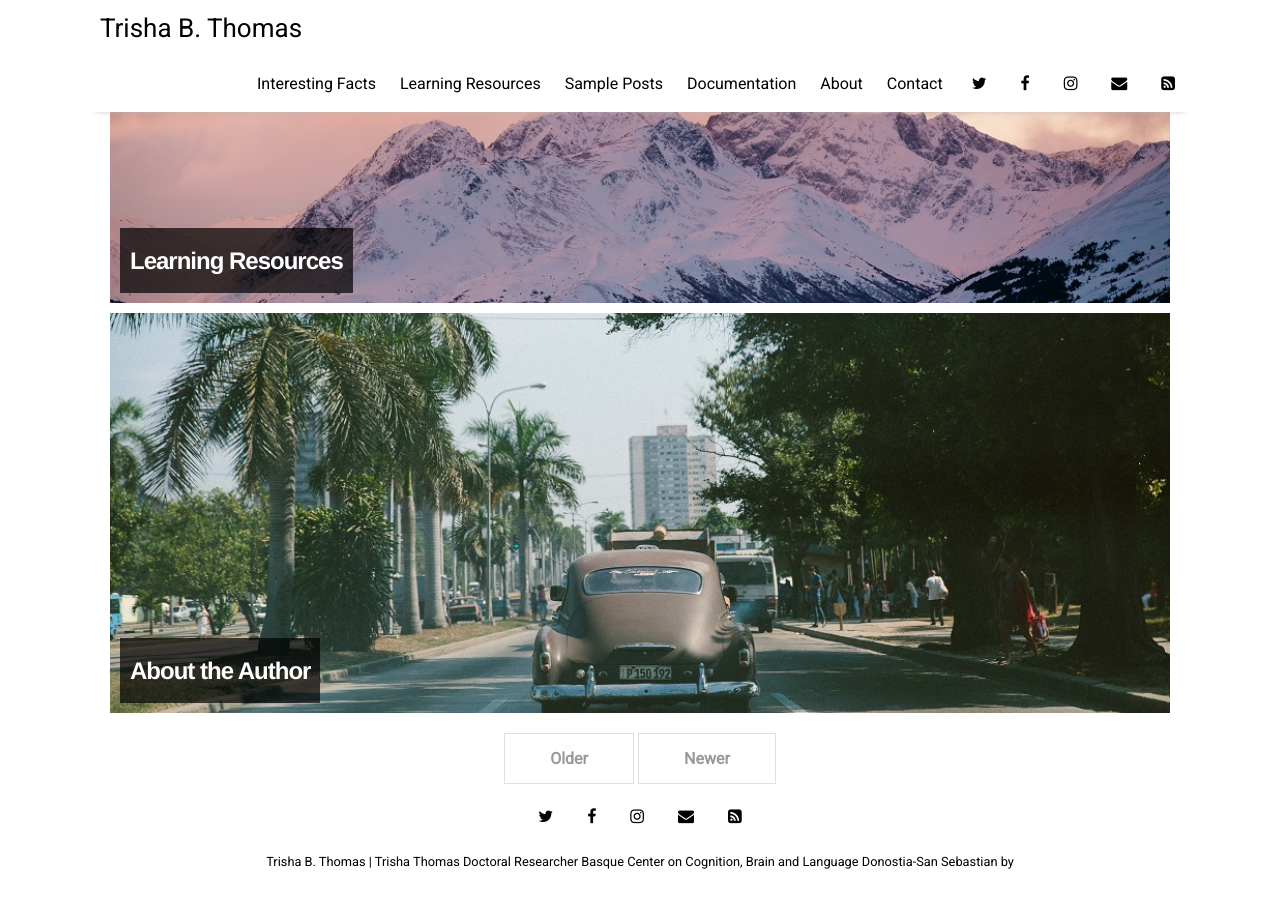
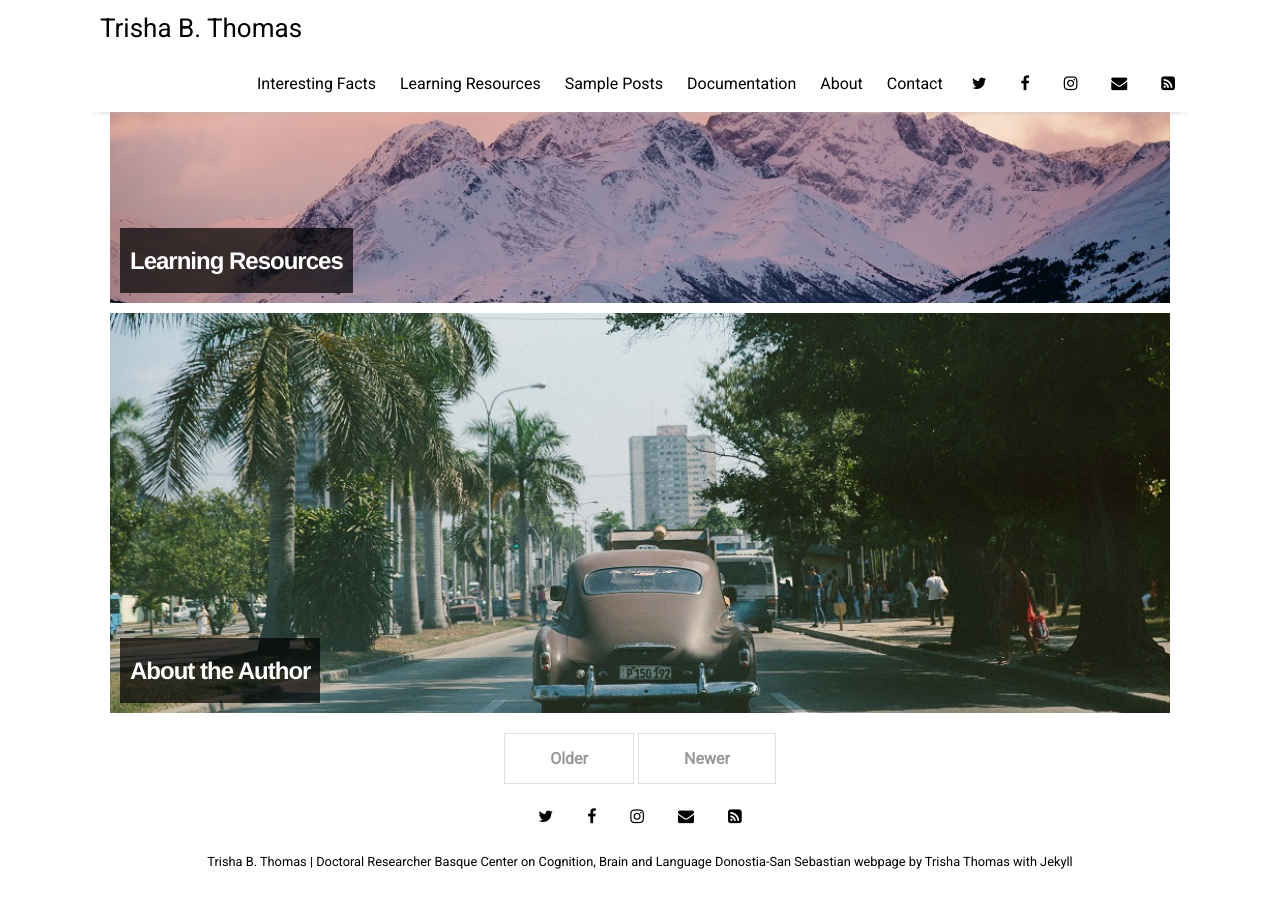
Before and after one commit to tthomas840/tthomas840.github.io, a Jekyll site: the page built from index.html, in a window 1280 px wide and 900 px high, scrolled down 1398 px. Built offline with Jekyll 4.4.1, drawn with Linux system fonts in a browser that asks for light colours; nearby versions of some CDN libraries; the list of posts is cut into pages by our own code.

Commit message:
Update _config.yml

```diff
--- a/_config.yml
+++ b/_config.yml
@@ -11,8 +11,8 @@ plugins:             [jekyll-paginate, jekyll-sitemap, jekyll-feed, jekyll-seo-t
 
 # Customise atom feed settings (this is where Jekyll-Feed gets configuration information)
 title:		           "Trisha B. Thomas"
-description:	       "Trisha Thomas  Doctoral Researcher  Basque Center on Cognition, Brain and Language  Donostia-San Sebastian"
-
+description:	       "Doctoral Researcher   Basque Center on Cognition, Brain and Language   Donostia-San Sebastian     webpage"
+author:              "Trisha Thomas with Jekyll"
 
 # RSS 2.0 can be used instead of Atom by uncommenting following two lines
 #feed:
```
